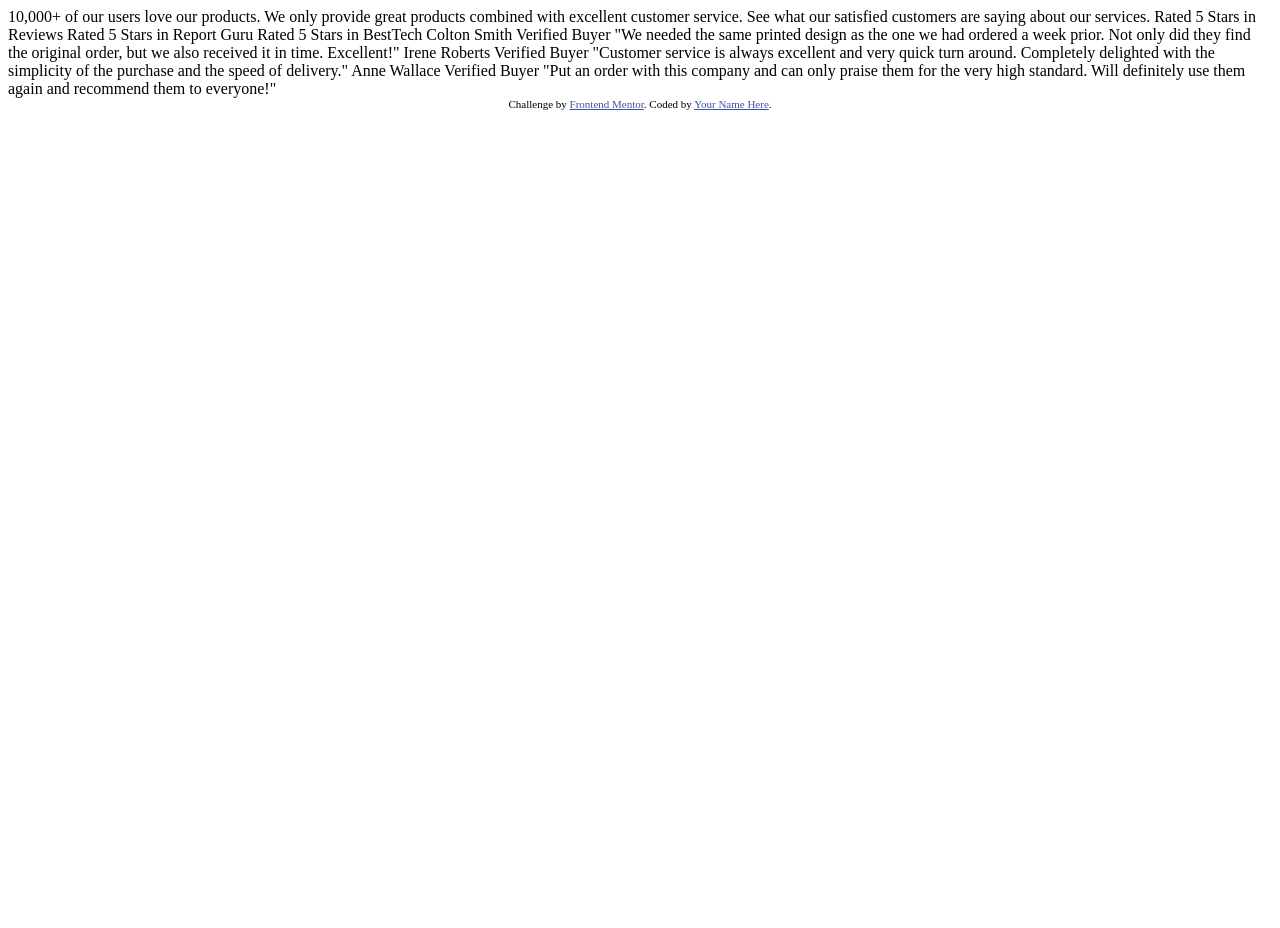
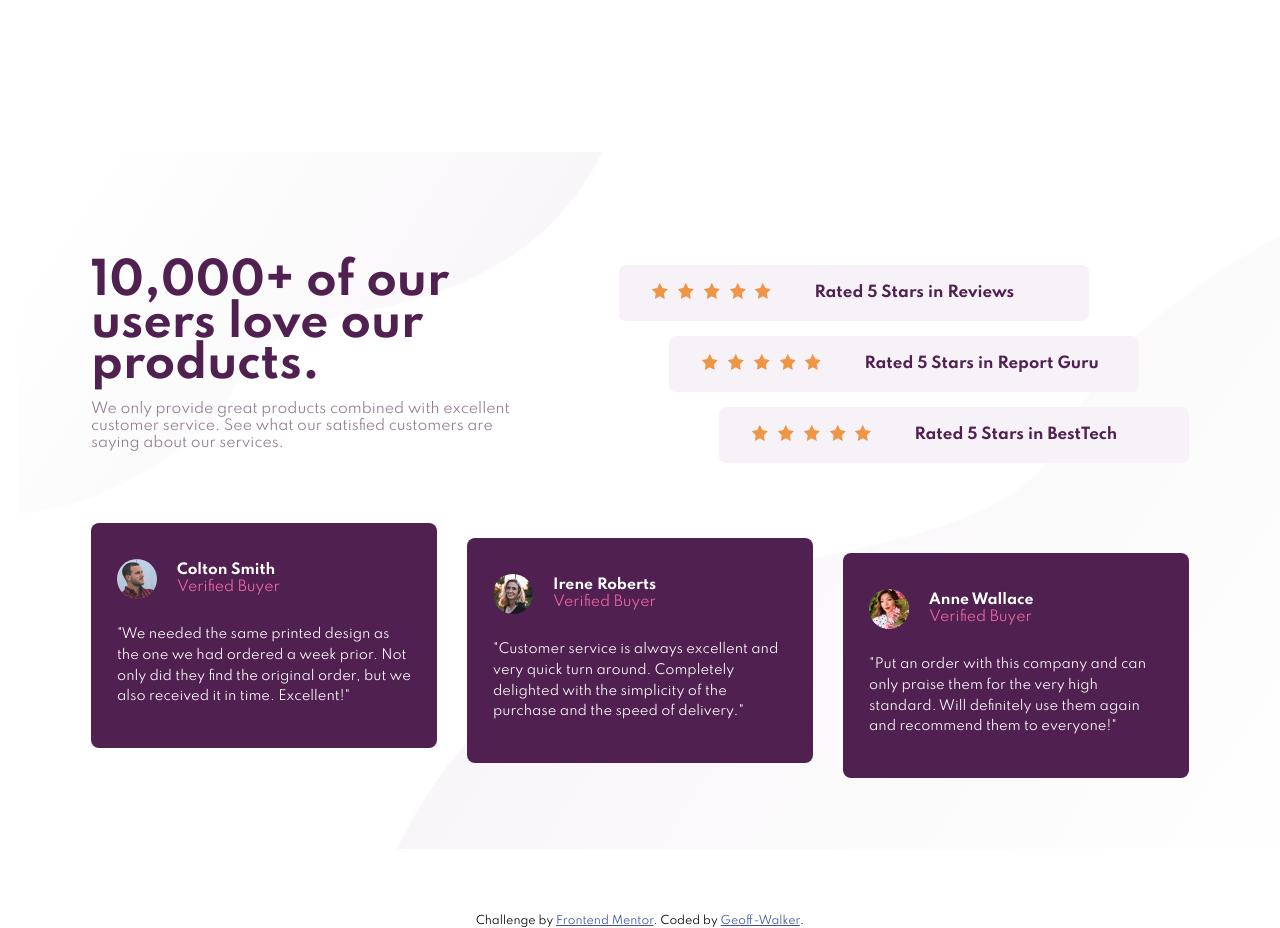
Before and after one commit to Geoff-Walker/fem-social-proof, a plain HTML site: page index.html in a window 1280 px wide. Before the commit the page ends 800 px from the top, so only its background shows below. Drawn offline with Linux system fonts and the light colour scheme.

Commit message:
Finished Page awaiting review

```diff
--- a/index.html
+++ b/index.html
@@ -3,59 +3,140 @@
 <head>
     <meta charset="UTF-8" />
     <meta name="viewport" content="width=device-width, initial-scale=1.0" />
-    <!-- displays site properly based on user's device -->
 
-    <link
-      rel="icon"
+    <link rel="icon"
           type="image/png"
           sizes="32x32"
-      href="./images/favicon-32x32.png"
-    />
+          href="./images/favicon-32x32.png" />
+
+    <link rel="stylesheet" type="text/css" href="style.css" />
+
+    <link href="https://fonts.googleapis.com/css2?family=Spartan:wght@400;500;700&display=swap" rel="stylesheet">
 
     <title>Frontend Mentor | Social proof section</title>
 
-    <!-- Feel free to remove these styles or customise in your own stylesheet 👍 -->
-    <style>
-      .attribution {
-        font-size: 11px;
-        text-align: center;
-      }
-      .attribution a {
-        color: hsl(228, 45%, 44%);
-      }
-    </style>
+
 </head>
   <body>
-    10,000+ of our users love our products.
-
+    <main>
+        <div class="container-top">
+        <div class="container-text">
+            <h1 class="heading-1">10,000+ of our users love our products.</h1>
+            <p class="heading-para">
                 We only provide great products combined with excellent customer service.
                 See what our satisfied customers are saying about our services.
+            </p>
+        </div>
 
-    Rated 5 Stars in Reviews
-    Rated 5 Stars in Report Guru
-    Rated 5 Stars in BestTech
+        <div class="container-review">
+            <div class="card-review card-review-1">
+                <div class="stars-group">
+                    <img src="images/icon-star.svg" alt="Star Icon" class="star" />
+                    <img src="images/icon-star.svg" alt="Star Icon" class="star" />
+                    <img src="images/icon-star.svg" alt="Star Icon" class="star" />
+                    <img src="images/icon-star.svg" alt="Star Icon" class="star" />
+                    <img src="images/icon-star.svg" alt="Star Icon" class="star" />
+                </div>
+                <h2 class="heading-review">Rated 5 Stars in Reviews</h2>
+            </div>
 
-    Colton Smith
-    Verified Buyer
+            <div class="card-review card-review-2">
+               <div class="stars-group">
+                <img src="images/icon-star.svg" alt="Star Icon" class="star" />
+                <img src="images/icon-star.svg" alt="Star Icon" class="star" />
+                <img src="images/icon-star.svg" alt="Star Icon" class="star" />
+                <img src="images/icon-star.svg" alt="Star Icon" class="star" />
+                <img src="images/icon-star.svg" alt="Star Icon" class="star" />
+               </div>
+                <h2 class="heading-review">Rated 5 Stars in Report Guru</h2>
+            </div>
+
+                <div class="card-review card-review-3">
+                    <div class="stars-group">
+                    <img src="images/icon-star.svg" alt="Star Icon" class="star" />
+                    <img src="images/icon-star.svg" alt="Star Icon" class="star" />
+                    <img src="images/icon-star.svg" alt="Star Icon" class="star" />
+                    <img src="images/icon-star.svg" alt="Star Icon" class="star" />
+                    <img src="images/icon-star.svg" alt="Star Icon" class="star" />
+                    </div>
+                    <h2 class="heading-review">Rated 5 Stars in BestTech</h2>
+                </div>
+
+            </div>
+
+        </div>
+
+        <div class="container-customers">
+            <div class="card-customers card-customers-1">
+                <div class="img-headings">
+                    <img src="images/image-colton.jpg" alt="Colton Profile Picture" class="customer" />
+                    <div class="headings">
+                        <h3 class="heading-customers">Colton Smith</h3>
+                        <h4 class="heading-class">Verified Buyer</h4>
+                    </div>
+
+                </div>
+                <p class="customers-para">
                     "We needed the same printed design as the one we had ordered a week prior.
                     Not only did they find the original order, but we also received it in time.
                     Excellent!"
+                </p>
+            </div>
 
-    Irene Roberts
-    Verified Buyer
+            <div class="card-customers card-customers-2">
+
+                <div class="img-headings">
+                    <img src="images/image-irene.jpg" alt="Irene Profile Picture" class="customer" />
+                    <div class="headings">
+                        <h3 class="heading-customers">Irene Roberts</h3>
+                        <h4 class="heading-class">Verified Buyer</h4>
+
+                    </div>
+
+                </div>
+                        <p class="customers-para">
                             "Customer service is always excellent and very quick turn around. Completely
                             delighted with the simplicity of the purchase and the speed of delivery."
+                        </p>
 
-    Anne Wallace
-    Verified Buyer
+
+
+            </div>
+
+            <div class="card-customers card-customers-3">
+
+                <div class="img-headings">
+                    <img src="images/image-anne.jpg" alt="Anne Profile Picture" class="customer" />
+                    <div class="headings">
+                        <h3 class="heading-customers">Anne Wallace</h3>
+                        <h4 class="heading-class">Verified Buyer</h4>
+                    </div>
+                </div>
+
+                        <p class="customers-para">
                             "Put an order with this company and can only praise them for the very high
                             standard. Will definitely use them again and recommend them to everyone!"
+                        </p>
+
+
+
+
+            </div>
+
+        </div>
+
+    </main>
+
+    <footer>
 
     <div class="attribution">
       Challenge by
       <a href="https://www.frontendmentor.io?ref=challenge" target="_blank"
         >Frontend Mentor</a
-      >. Coded by <a href="#">Your Name Here</a>.
+      >. Coded by <a href="https://github.com/Geoff-Walker">Geoff-Walker</a>.
     </div>
+    </footer>
+
+
   </body>
 </html>
--- /dev/null
+++ b/style.css
@@ -0,0 +1,289 @@
+*,
+*::after,
+*::before {
+    margin: 0;
+    padding: 0;
+
+}
+
+
+body {
+    font-family: 'spartan', sans-serif;
+    font-size: 15px;
+    position: relative;
+    background-image: url(./images/bg-pattern-top-desktop.svg), url(images/bg-pattern-bottom-desktop.svg);
+    background-position: right 53vw bottom 33vh, left 31vw top 22vh;
+    background-repeat: no-repeat;
+
+}
+
+
+@media screen and (max-width: 1110px) {
+    body {
+        background-image: url(./images/bg-pattern-top-mobile.svg), url(images/bg-pattern-bottom-mobile.svg);
+        background-position: right 0vw top 0vh, left 0vw bottom -20vh;
+        background-repeat: no-repeat;
+    }
+}
+
+main {
+    height: 100%;
+    width: 100%;
+    display: flex;
+    flex-direction: column;
+    align-items: center;
+}
+
+.container-top {
+    display: flex;
+    width: 1110px;
+    justify-content: center;
+    align-items: center;
+
+    margin-top: 250px;
+    margin-bottom: 60px;
+}
+
+@media screen and (max-width: 1110px) {
+    .container-top {
+        width: 335px;
+        flex-direction: column;
+        margin-top: 80px;
+    }
+}
+
+@media screen and (max-width: 350px) {
+    .container-top {
+        width: 275px;
+        flex-direction: column;
+        margin-top: 50px;
+    }
+}
+
+
+    .container-text {
+        width: 428px;
+        padding-right: 200px;
+    }
+
+@media screen and (max-width: 1110px) {
+    .container-text {
+       padding: 0;
+        width: 330px;
+        text-align: center;
+    }
+}
+
+@media screen and (max-width: 350px) {
+    .container-text {
+        width: 275px;
+
+    }
+}
+
+
+    .heading-1 {
+        font-size: 44px;
+        color: hsl(300, 43%, 22%);
+        padding-bottom: 15px;
+        font-weight: 700;
+        line-height: 0.95;
+    }
+
+
+@media screen and (max-width: 1110px) {
+    .heading-1 {
+        font-size: 30px;
+
+    }
+}
+
+
+
+    .heading-para {
+        font-weight: 400;
+        font-size: 14px;
+        color: hsl(303, 10%, 53%);
+    }
+
+@media screen and (max-width: 1110px) {
+    .heading-para {
+        padding-left: 5px;
+        padding-right: 5px;
+        padding-bottom: 20px;
+    }
+}
+
+    .card-review {
+        width: 440px;
+        height: 56px;
+        background-color: hsl(300, 24%, 96%);
+        border-radius: 7px;
+        display: flex;
+        align-items: center;
+        padding-left: 30px;
+        margin-top: 15px;
+    }
+
+@media screen and (max-width: 1110px) {
+    .card-review {
+        width: 335px;
+        height: 75px;
+        flex-direction: column;
+        padding-left: 0px;
+        text-align: center;
+    }
+}
+
+@media screen and (max-width: 350px) {
+    .card-review {
+        width: 275px;
+
+
+    }
+}
+
+
+
+    .card-review-1 {
+        transform: translateX(-100px);
+    }
+
+@media screen and (max-width: 1110px) {
+    .card-review-1 {
+        transform: translateX(0px);
+    }
+}
+
+    .card-review-2 {
+        transform: translateX(-50px);
+    }
+
+@media screen and (max-width: 1110px) {
+    .card-review-2 {
+        transform: translateX(0px);
+    }
+}
+
+    .star {
+        width: 16px;
+        height: 16px;
+        padding: 3px;
+    }
+
+@media screen and (max-width: 1110px) {
+    .star {
+        padding-top: 16px;
+    }
+}
+
+    .heading-review {
+        color: hsl(300, 43%, 22%);
+        font-size: 15px;
+        font-weight: 700;
+        padding-left: 40px;
+    }
+
+@media screen and (max-width: 1110px) {
+    .heading-review {
+        padding-left: 0px;
+    }
+}
+
+    .container-customers {
+        display: flex;
+        justify-content: center;
+    }
+
+@media screen and (max-width: 1110px) {
+    .container-customers {
+        flex-direction: column;
+    }
+}
+
+    .card-customers {
+        background-color: hsl(300, 43%, 22%);
+        width: 346px;
+        height: 225px;
+        border-radius: 8px;
+        padding: 26px;
+        box-sizing: border-box;
+        margin: 15px;
+    }
+
+@media screen and (max-width: 1110px) {
+    .card-customers {
+        margin: 0;
+        padding-left: 40px;
+        padding-right: 40px;
+    }
+}
+
+@media screen and (max-width: 350px) {
+    .card-customers {
+        width: 275px;
+        padding-left: 20px;
+        padding-right: 20px;
+    }
+}
+
+    .customer {
+        border-radius: 50%;
+        height: 40px;
+        width: 40px;
+    }
+
+    .heading-customers {
+        color: hsl(0, 0%, 100%);
+        font-size: 14px;
+    }
+
+    .heading-class {
+        color: hsl(333, 80%, 67%);
+        font-weight: 400;
+        font-size: 14px;
+    }
+
+    .customers-para {
+        color: hsl(0, 0%, 100%);
+        font-size: 13px;
+        line-height: 1.6;
+    }
+
+    .img-headings {
+        display: flex;
+        padding-top: 10px;
+        align-items: center;
+        padding-bottom: 25px;
+    }
+
+    .headings {
+        padding-left: 20px;
+    }
+
+    .heading-customers {
+    }
+
+    .card-customers-1 {
+        transform: translateY(-15px);
+    }
+
+    .card-customers-3 {
+        transform: translateY(15px);
+    }
+
+    footer {
+        position: absolute;
+        bottom: -150px;
+        left: 50%;
+        transform: translateX(-50%);
+    }
+
+    .attribution {
+        font-size: 11px;
+        text-align: center;
+    }
+
+        .attribution a {
+            color: hsl(228, 45%, 44%);
+        }
```
Lines whose indentation alone changed are shown as unchanged.
